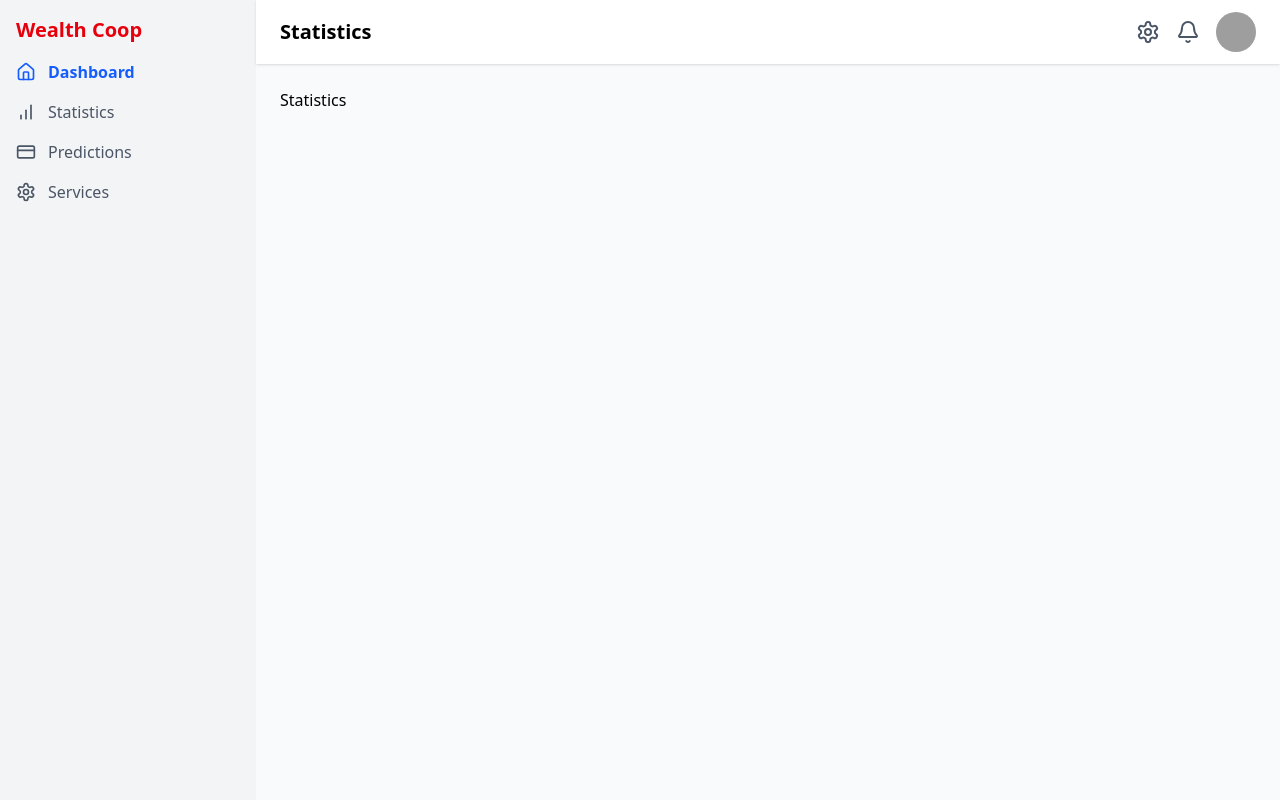
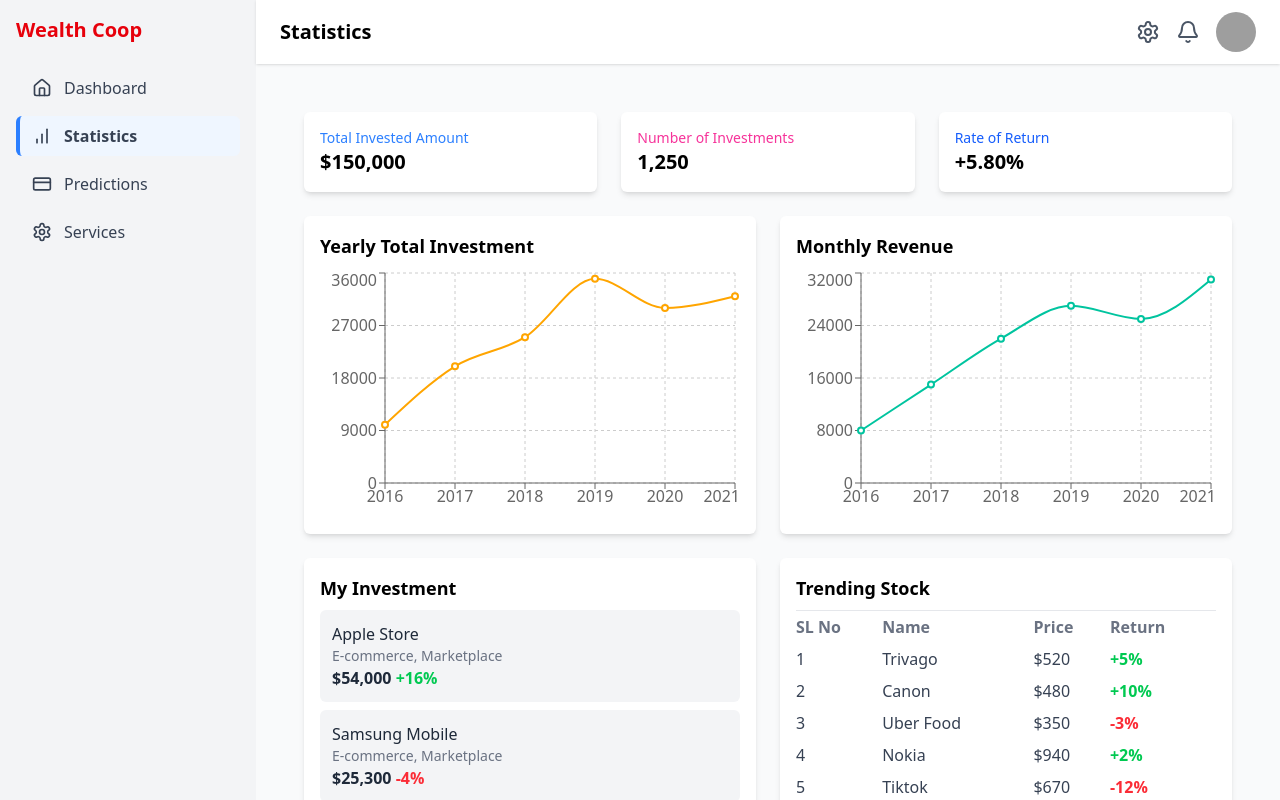
Before and after one commit to senithujkdy/wealth-coop-frontend, a React (Vite) app: page /statistics in a window 1280 px wide. Shown: the top 800 px of the page. Built offline with nearby package versions, Linux system fonts and the light colour scheme; grey boxes are pictures that could not be loaded.

Commit message:
feat(Statistics): add graphs to visualize data

```diff
--- a/package.json
+++ b/package.json
@@ -14,7 +14,8 @@
     "lucide-react": "^0.484.0",
     "react": "^19.0.0",
     "react-dom": "^19.0.0",
-    "react-router-dom": "^7.4.0"
+    "react-router-dom": "^7.4.0",
+    "recharts": "^2.15.1"
   },
   "devDependencies": {
     "@eslint/js": "^9.21.0",
--- a/src/components/Sidebar/Sidebar.jsx
+++ b/src/components/Sidebar/Sidebar.jsx
@@ -1,30 +1,33 @@
 import { Home, BarChart, CreditCard, Settings } from 'lucide-react';
-import { Link } from 'react-router-dom';
+import { NavLink } from 'react-router-dom';
 
 const Sidebar = () => {
+  const menuItems = [
+    { name: "Dashboard", path: "/dashboard", icon: <Home className="w-5 h-5" /> },
+    { name: "Statistics", path: "/statistics", icon: <BarChart className="w-5 h-5" /> },
+    { name: "Predictions", path: "/predictions", icon: <CreditCard className="w-5 h-5" /> },
+    { name: "Services", path: "/services", icon: <Settings className="w-5 h-5" /> },
+  ];
 
   return (
-    <div className="w-64 h-screen bg-gray-100 p-4">
-      <h2 className="text-xl font-bold text-red-600">Wealth Coop</h2>
-      <nav className="mt-4">
-        <ul className="space-y-4">
-          <li className="flex items-center space-x-3 text-blue-600 font-semibold">
-            <Home size={20} />
-            <Link to="/dashboard" className="">Dashboard</Link>
-          </li>
-          <li className="flex items-center space-x-3 text-gray-600">
-            <BarChart size={20} />
-            <Link to="/statistics" className="">Statistics</Link>
-          </li>
-          <li className="flex items-center space-x-3 text-gray-600">
-            <CreditCard size={20} />
-            <Link to="/predictions" className="">Predictions</Link>
-          </li>
-          <li className="flex items-center space-x-3 text-gray-600">
-            <Settings size={20} />
-            <Link to="/services" className="">Services</Link>
-          </li>
-        </ul>
+    <div className="w-64 size-auto bg-gray-100 p-4">
+      <h2 className="text-xl font-bold text-red-600 mb-6">Wealth Coop</h2>
+      <nav className="space-y-2">
+        {menuItems.map((item) => (
+          <NavLink
+            key={item.path}
+            to={item.path}
+            className={({ isActive }) =>
+              `flex items-center px-4 py-2 rounded-md text-gray-700 hover:bg-blue-50 hover:text-blue-600 transition ${
+                isActive ? "text-blue-600 font-semibold bg-blue-50 border-l-4 border-blue-500 pl-3" : "pl-4"
+              }`
+            // Color selected tab
+            }
+          >
+            <span className="mr-3">{item.icon}</span>
+            {item.name}
+          </NavLink>
+        ))}
       </nav>
     </div>
   );
--- a/src/pages/AdminDashboard/AdminDashboard.jsx
+++ b/src/pages/AdminDashboard/AdminDashboard.jsx
@@ -16,7 +16,7 @@ const AdminDashboard = () => {
   const currentTitle = pageTitles[location.pathname] || "Admin Dashboard";
 
   return (
-    <div className="flex h-screen">
+    <div className="flex size-auto">
       {/* Sidebar is always visible */}
       <Sidebar />
 
--- a/src/pages/Statistics/Statistics.jsx
+++ b/src/pages/Statistics/Statistics.jsx
@@ -1,9 +1,131 @@
-import React from 'react'
+import { LineChart, Line, XAxis, YAxis, CartesianGrid, Tooltip, ResponsiveContainer } from "recharts";
+import { PieChart, Pie, Cell } from "recharts";
 
-function Statistics() {
+const investmentData = [
+  { year: 2016, investment: 10000 },
+  { year: 2017, investment: 20000 },
+  { year: 2018, investment: 25000 },
+  { year: 2019, investment: 35000 },
+  { year: 2020, investment: 30000 },
+  { year: 2021, investment: 32000 },
+];
+
+const revenueData = [
+  { year: 2016, revenue: 8000 },
+  { year: 2017, revenue: 15000 },
+  { year: 2018, revenue: 22000 },
+  { year: 2019, revenue: 27000 },
+  { year: 2020, revenue: 25000 },
+  { year: 2021, revenue: 31000 },
+];
+
+const trendingStock = [
+  { name: "Trivago", price: "$520", return: "+5%" },
+  { name: "Canon", price: "$480", return: "+10%" },
+  { name: "Uber Food", price: "$350", return: "-3%" },
+  { name: "Nokia", price: "$940", return: "+2%" },
+  { name: "Tiktok", price: "$670", return: "-12%" },
+];
+
+const Statistics = () => {
   return (
-    <div>Statistics</div>
-  )
-}
+    <div className="p-6 bg-gray-50">
+      {/* Top Stats */}
+      <div className="grid grid-cols-3 gap-6 mb-6">
+        <div className="bg-white p-4 rounded-md shadow-md">
+          <p className="text-blue-500 text-sm">Total Invested Amount</p>
+          <h2 className="text-xl font-bold">$150,000</h2>
+        </div>
+        <div className="bg-white p-4 rounded-md shadow-md">
+          <p className="text-pink-500 text-sm">Number of Investments</p>
+          <h2 className="text-xl font-bold">1,250</h2>
+        </div>
+        <div className="bg-white p-4 rounded-md shadow-md">
+          <p className="text-blue-600 text-sm">Rate of Return</p>
+          <h2 className="text-xl font-bold">+5.80%</h2>
+        </div>
+      </div>
 
-export default Statistics
+      {/* Graphs */}
+      <div className="grid grid-cols-2 gap-6">
+        <div className="bg-white p-4 rounded-md shadow-md">
+          <h2 className="text-lg font-bold mb-2">Yearly Total Investment</h2>
+          <ResponsiveContainer width="100%" height={250}>
+            <LineChart data={investmentData}>
+              <CartesianGrid strokeDasharray="3 3" />
+              <XAxis dataKey="year" />
+              <YAxis />
+              <Tooltip />
+              <Line type="monotone" dataKey="investment" stroke="#FFA500" strokeWidth={2} />
+            </LineChart>
+          </ResponsiveContainer>
+        </div>
+
+        <div className="bg-white p-4 rounded-md shadow-md">
+          <h2 className="text-lg font-bold mb-2">Monthly Revenue</h2>
+          <ResponsiveContainer width="100%" height={250}>
+            <LineChart data={revenueData}>
+              <CartesianGrid strokeDasharray="3 3" />
+              <XAxis dataKey="year" />
+              <YAxis />
+              <Tooltip />
+              <Line type="monotone" dataKey="revenue" stroke="#00C49F" strokeWidth={2} />
+            </LineChart>
+          </ResponsiveContainer>
+        </div>
+      </div>
+
+      {/* My Investment & Trending Stocks */}
+      <div className="grid grid-cols-2 gap-6 mt-6">
+        <div className="bg-white p-4 rounded-md shadow-md">
+          <h2 className="text-lg font-bold mb-2">My Investment</h2>
+          <div className="space-y-2">
+            <div className="p-3 bg-gray-100 rounded-md">
+              <p className="text-gray-800">Apple Store</p>
+              <p className="text-gray-500 text-sm">E-commerce, Marketplace</p>
+              <p className="text-gray-800 font-bold">$54,000 <span className="text-green-500">+16%</span></p>
+            </div>
+            <div className="p-3 bg-gray-100 rounded-md">
+              <p className="text-gray-800">Samsung Mobile</p>
+              <p className="text-gray-500 text-sm">E-commerce, Marketplace</p>
+              <p className="text-gray-800 font-bold">$25,300 <span className="text-red-500">-4%</span></p>
+            </div>
+            <div className="p-3 bg-gray-100 rounded-md">
+              <p className="text-gray-800">Tesla Motors</p>
+              <p className="text-gray-500 text-sm">Electric Vehicles</p>
+              <p className="text-gray-800 font-bold">$8,200 <span className="text-green-500">+25%</span></p>
+            </div>
+          </div>
+        </div>
+
+        <div className="bg-white p-4 rounded-md shadow-md">
+          <h2 className="text-lg font-bold mb-2">Trending Stock</h2>
+          <table className="w-full text-left">
+            <thead className="border-t text-gray-200 ">
+              <tr className="text-gray-500">
+                <th className="py-1">SL No</th>
+                <th className="py-1">Name</th>
+                <th className="py-1">Price</th>
+                <th className="py-1">Return</th>
+              </tr>
+            </thead>
+            <tbody>
+              {trendingStock.map((stock, index) => (
+                <tr key={index} className="border-0 text-gray-700">
+                  <td className="py-1">{index + 1}</td>
+                  <td className="py-1">{stock.name}</td>
+                  <td className="py-1">{stock.price}</td>
+                  <td className={`py-1 font-bold ${stock.return.includes("-") ? "text-red-500" : "text-green-500"}`}>
+                    {stock.return}
+                  </td>
+                </tr>
+              ))}
+            </tbody>
+          </table>
+        </div>
+      </div>
+    </div>
+  );
+};
+
+export default Statistics;
```
Also changed, not shown: 1 other file (tests, documents, lock files or other folders).
